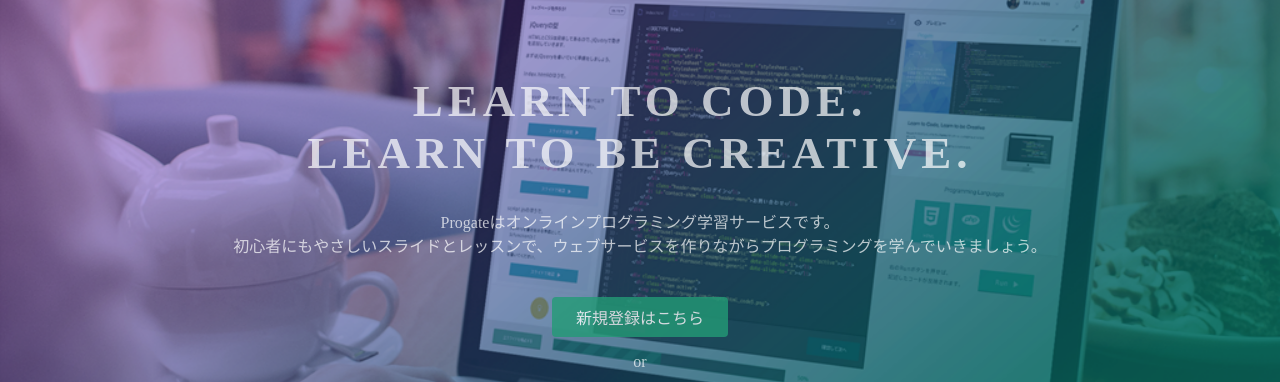
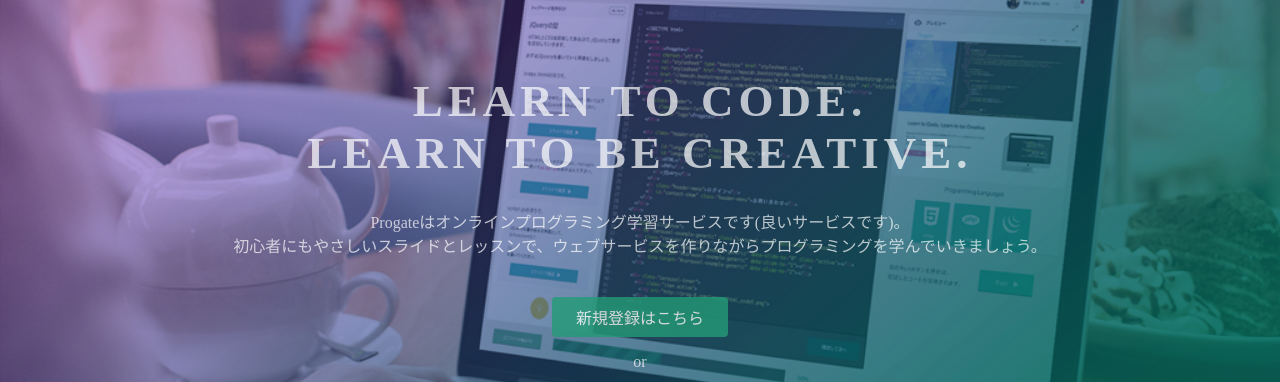
Before and after one commit to amu-p/amu-p.github.io, a plain HTML site: page index.html in a window 1280 px wide. Shown: the part 135-517 px from the top of the page. Drawn offline with Linux system fonts and the light colour scheme.

Commit message:
Update index.html

```diff
--- a/index.html
+++ b/index.html
@@ -24,7 +24,7 @@
   <div class="top-wrapper">
     <div class="container">
       <h1>LEARN TO CODE.<br>LEARN TO BE CREATIVE.</h1>
-      <p>Progateはオンラインプログラミング学習サービスです。<br>初心者にもやさしいスライドとレッスンで、ウェブサービスを作りながらプログラミングを学んでいきましょう。</p>
+      <p>Progateはオンラインプログラミング学習サービスです(良いサービスです)。<br>初心者にもやさしいスライドとレッスンで、ウェブサービスを作りながらプログラミングを学んでいきましょう。</p>
       <div class="btn-wrapper">
         <a href="#" class="btn signup">新規登録はこちら</a>
         <p>or</p>
```
